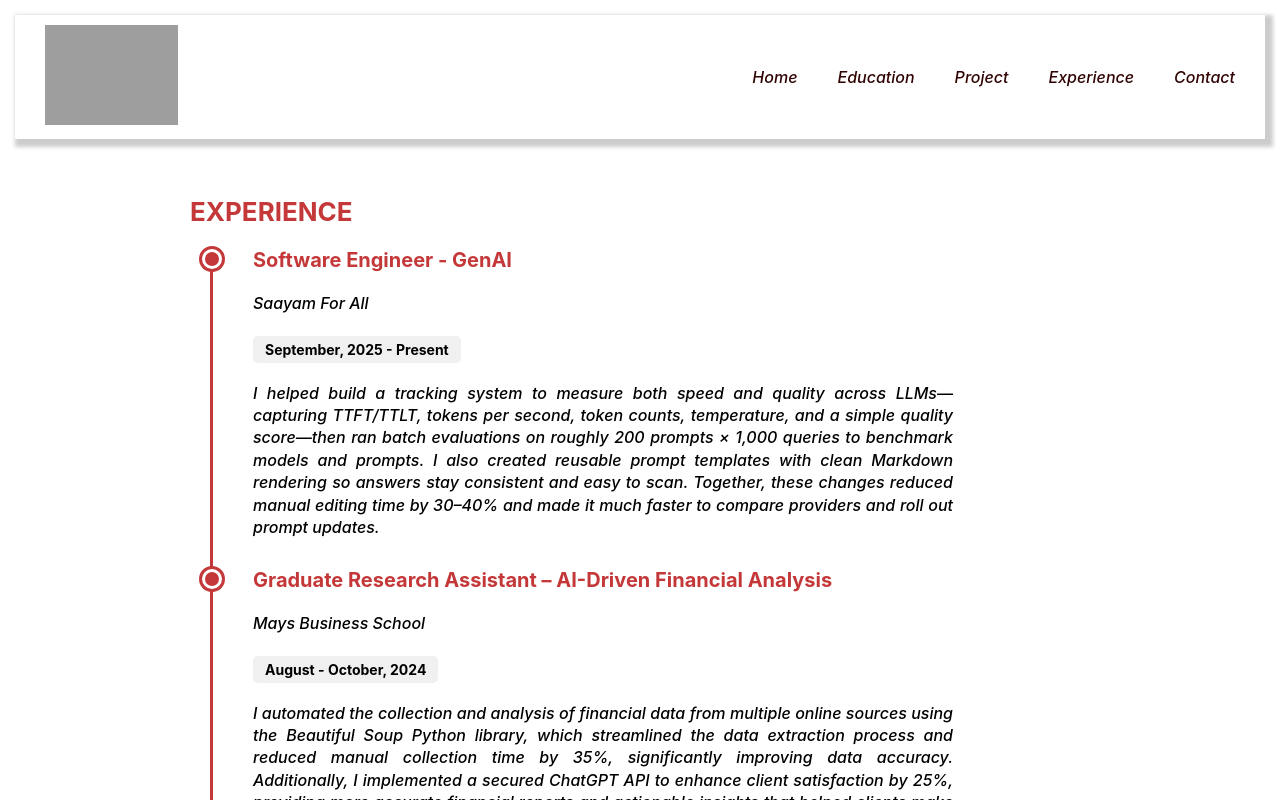
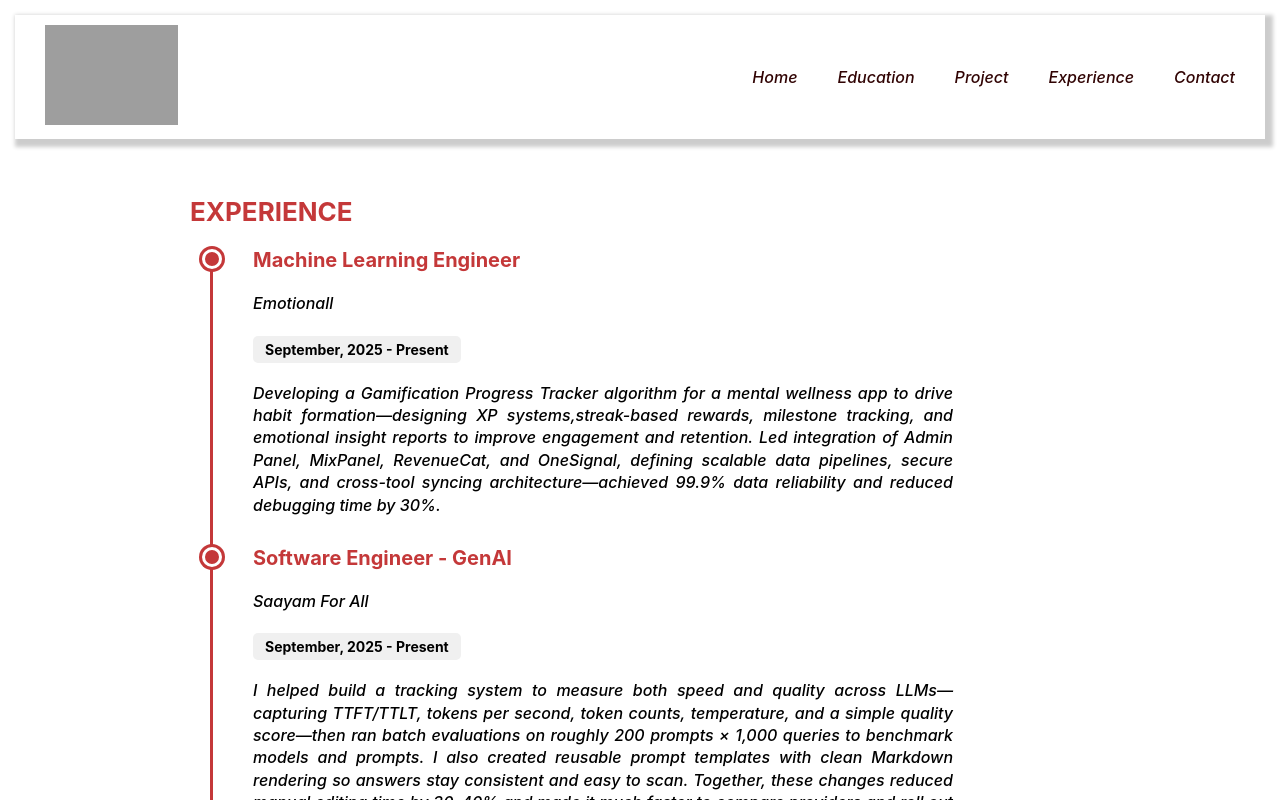
Before and after one commit to pragyamittal0/my-portfolio, a React (Create React App) app in the folder src/: page /experience in a window 1280 px wide. Shown: the top 800 px of the page. Built offline with nearby package versions, Linux system fonts and the light colour scheme; grey boxes are pictures that could not be loaded; the HTML template or start-up script is replaced by a standard one.

Commit message:
Update Experience.jsx

```diff
--- a/src/Components/Experience.jsx
+++ b/src/Components/Experience.jsx
@@ -3,6 +3,13 @@ import "./Experience.css"; // Importing the CSS file
 
 const Experience = () => {
   const ExperienceData = [
+    {
+      title: "Machine Learning Engineer",
+      duration: "September, 2025 - Present",
+      institution: "Emotionall",
+      description:
+        "Developing a Gamification Progress Tracker algorithm for a mental wellness app to drive habit formation—designing XP systems,streak-based rewards, milestone tracking, and emotional insight reports to improve engagement and retention. Led integration of Admin Panel, MixPanel, RevenueCat, and OneSignal, defining scalable data pipelines, secure APIs, and cross-tool syncing architecture—achieved 99.9% data reliability and reduced debugging time by 30%.",
+    },
     {
       title: "Software Engineer - GenAI",
       duration: "September, 2025 - Present",
```
